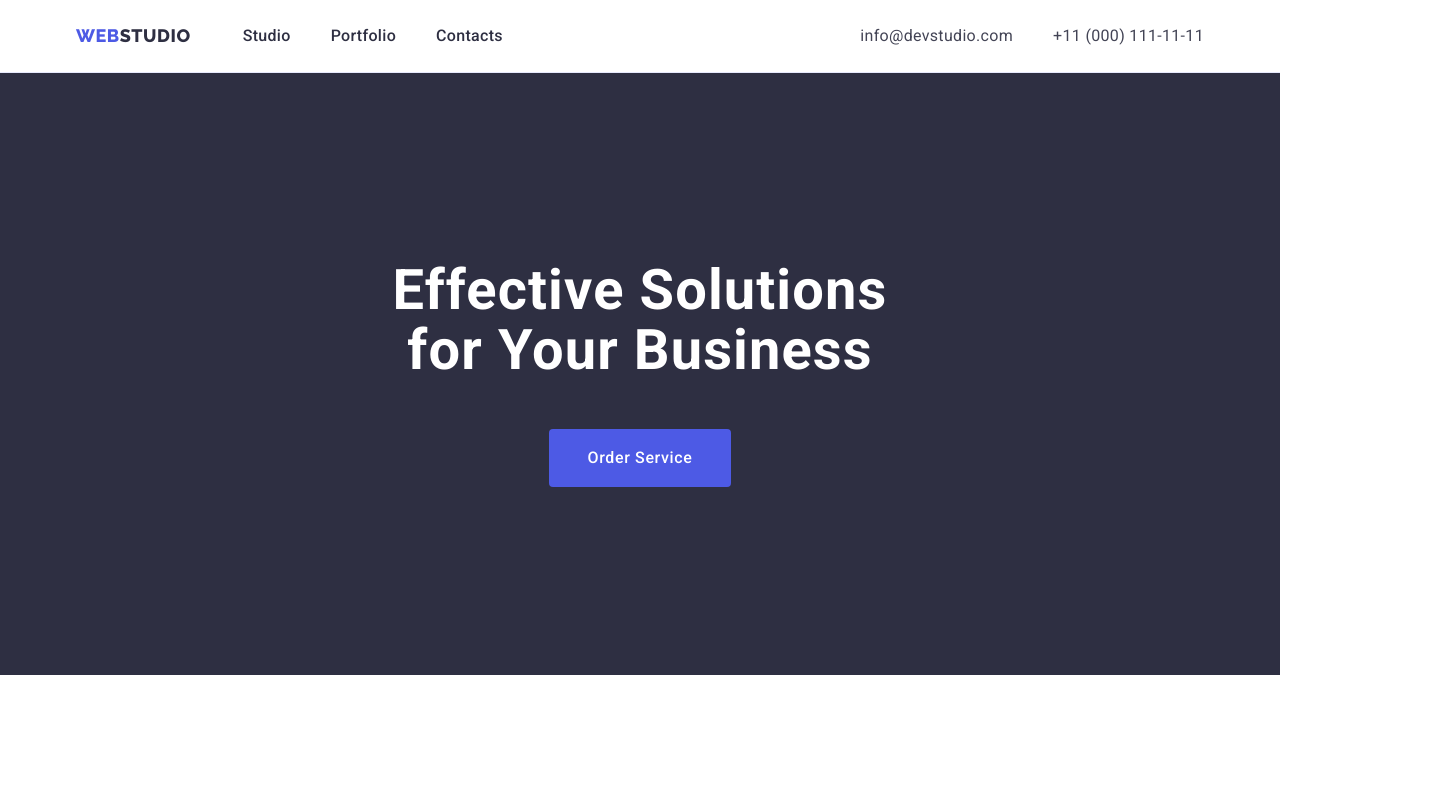
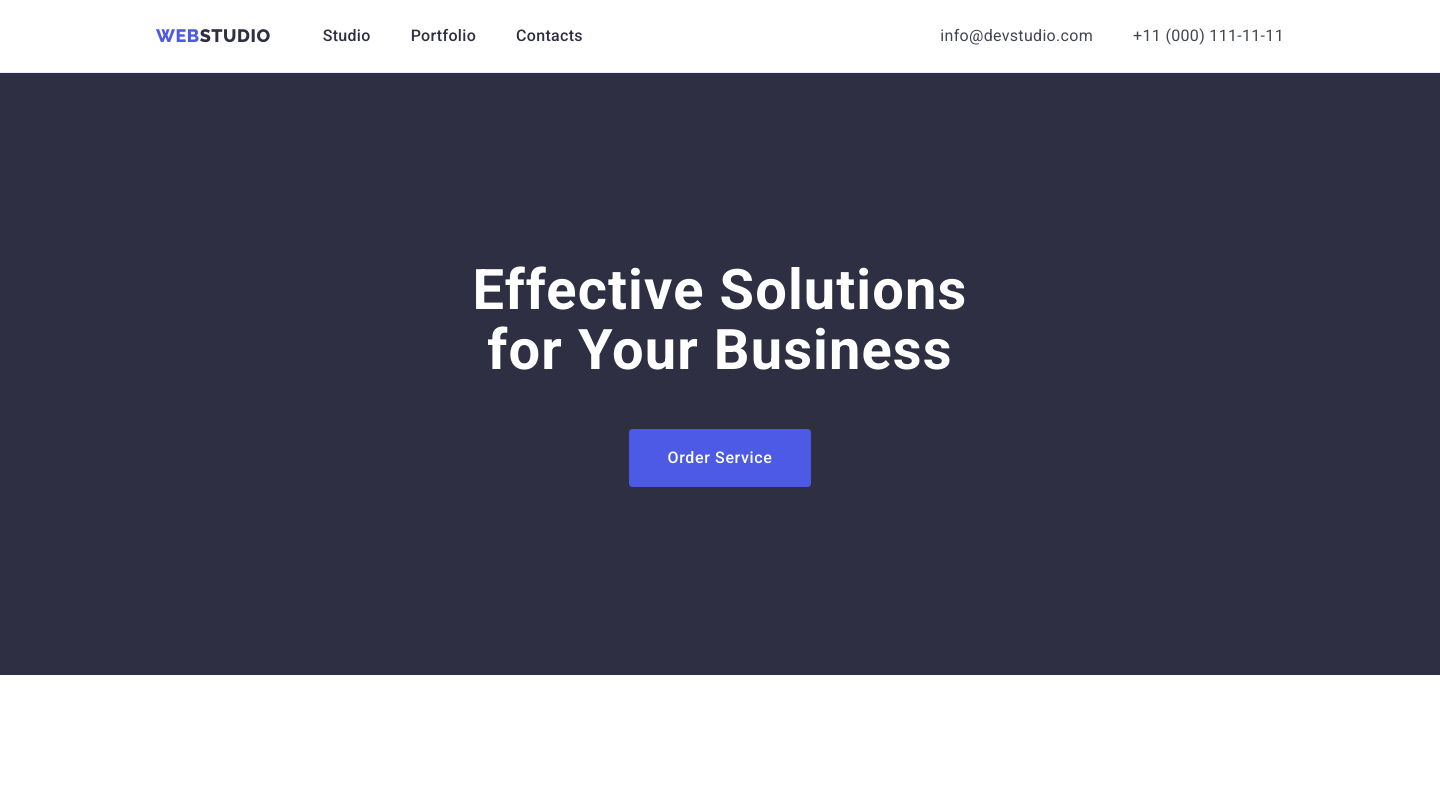
Before and after one commit to MaksimGulay/goit-markup-hw-03, a plain HTML site: page index.html in a window 1280 px wide. Shown: the top 791 px of the page, 1440 px wide, since content can reach past the window. Drawn offline with nearby package versions, Linux system fonts and the light colour scheme.

Commit message:
fixed bags

```diff
--- a/css/styles.css
+++ b/css/styles.css
@@ -122,6 +122,7 @@ img {
 
 .header {
     border-bottom: 1px solid #E7E9FC;
+    min-width: 1440px;
 }
 
 .header-block {
@@ -156,6 +157,7 @@ img {
 .hero-section {
     background-color: #2E2F42;
     padding: 188px 0;
+    min-width: 1440px;
 }
 
 .hero-title {
@@ -372,6 +374,7 @@ img {
 .buttons {
     background-color: #F4F4FD;
     border-color: #E7E9FC;
+    border: 1px solid #E7E9FC;
 }
 
 .buttons:focus,
```
